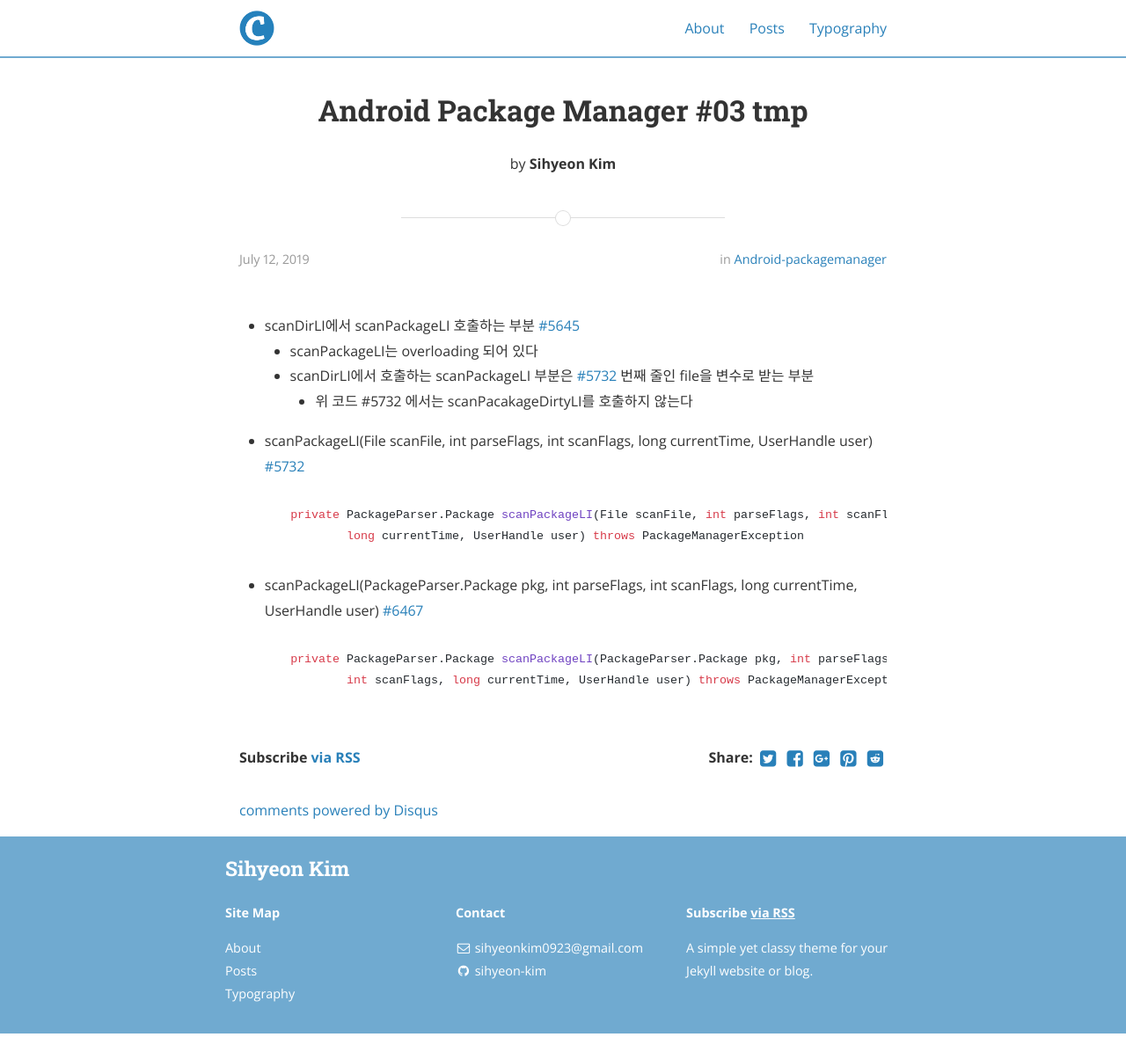
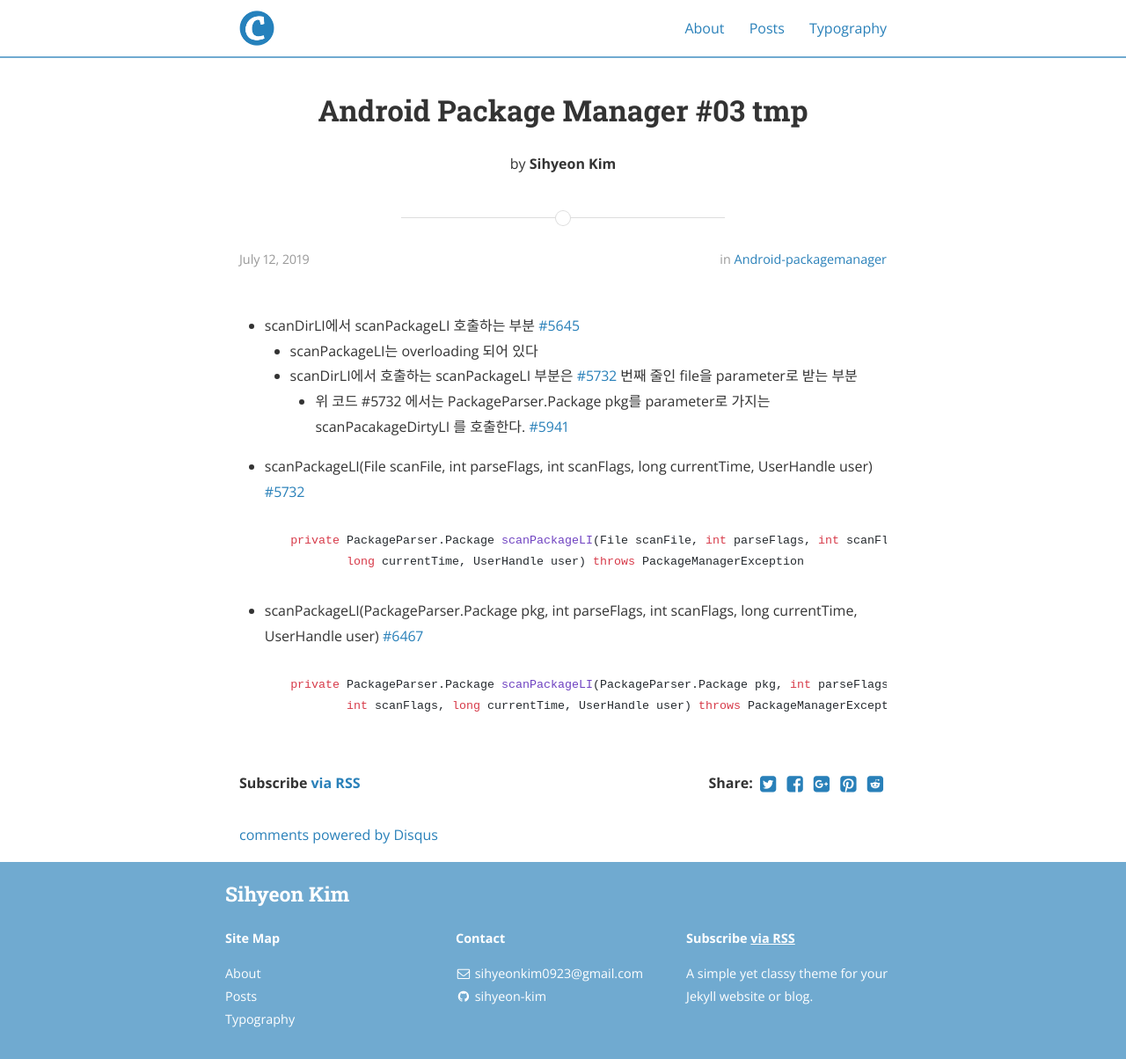
Before and after one commit to sihyeon-kim/sihyeon-kim.github.io, a Jekyll site: the page built from _posts/2019-07-12-Android-Package-Manager-#02-tmp.markdown, in a window 1280 px wide. Shown: the whole page at 88% size. Built offline with Jekyll 4.4.1, drawn with Linux system fonts in a browser that asks for light colours; nearby versions of some CDN libraries; comment, search, counter and statistics services are not loaded; before the commit the page ends 1175 px from its top, so only the background shows below that.

Commit message:
Update 2019-07-12-Android-Package-Manager-#02-tmp.markdown

```diff
--- a/_posts/2019-07-12-Android-Package-Manager-#02-tmp.markdown
+++ b/_posts/2019-07-12-Android-Package-Manager-#02-tmp.markdown
@@ -8,8 +8,8 @@ categories: android-packagemanager
 
 - scanDirLI에서 scanPackageLI 호출하는 부분 [ #5645 ](https://android.googlesource.com/platform/frameworks/base/+/refs/tags/android-6.0.1_r77/services/core/java/com/android/server/pm/PackageManagerService.java#5645)
   - scanPackageLI는 overloading 되어 있다
-  - scanDirLI에서 호출하는 scanPackageLI 부분은 [ #5732 ](https://android.googlesource.com/platform/frameworks/base/+/refs/tags/android-6.0.1_r77/services/core/java/com/android/server/pm/PackageManagerService.java#5732) 번째 줄인 file을 변수로 받는 부분
-    - 위 코드 #5732 에서는 scanPacakageDirtyLI를 호출하지 않는다
+  - scanDirLI에서 호출하는 scanPackageLI 부분은 [ #5732 ](https://android.googlesource.com/platform/frameworks/base/+/refs/tags/android-6.0.1_r77/services/core/java/com/android/server/pm/PackageManagerService.java#5732) 번째 줄인 file을 parameter로 받는 부분
+    - 위 코드 #5732 에서는 PackageParser.Package pkg를 parameter로 가지는 scanPacakageDirtyLI 를 호출한다. [ #5941 ](https://android.googlesource.com/platform/frameworks/base/+/refs/tags/android-6.0.1_r77/services/core/java/com/android/server/pm/PackageManagerService.java#5941)
 
 
 - scanPackageLI(File scanFile, int parseFlags, int scanFlags, long currentTime, UserHandle user) [ #5732 ](https://android.googlesource.com/platform/frameworks/base/+/refs/tags/android-6.0.1_r77/services/core/java/com/android/server/pm/PackageManagerService.java#5732)
```
